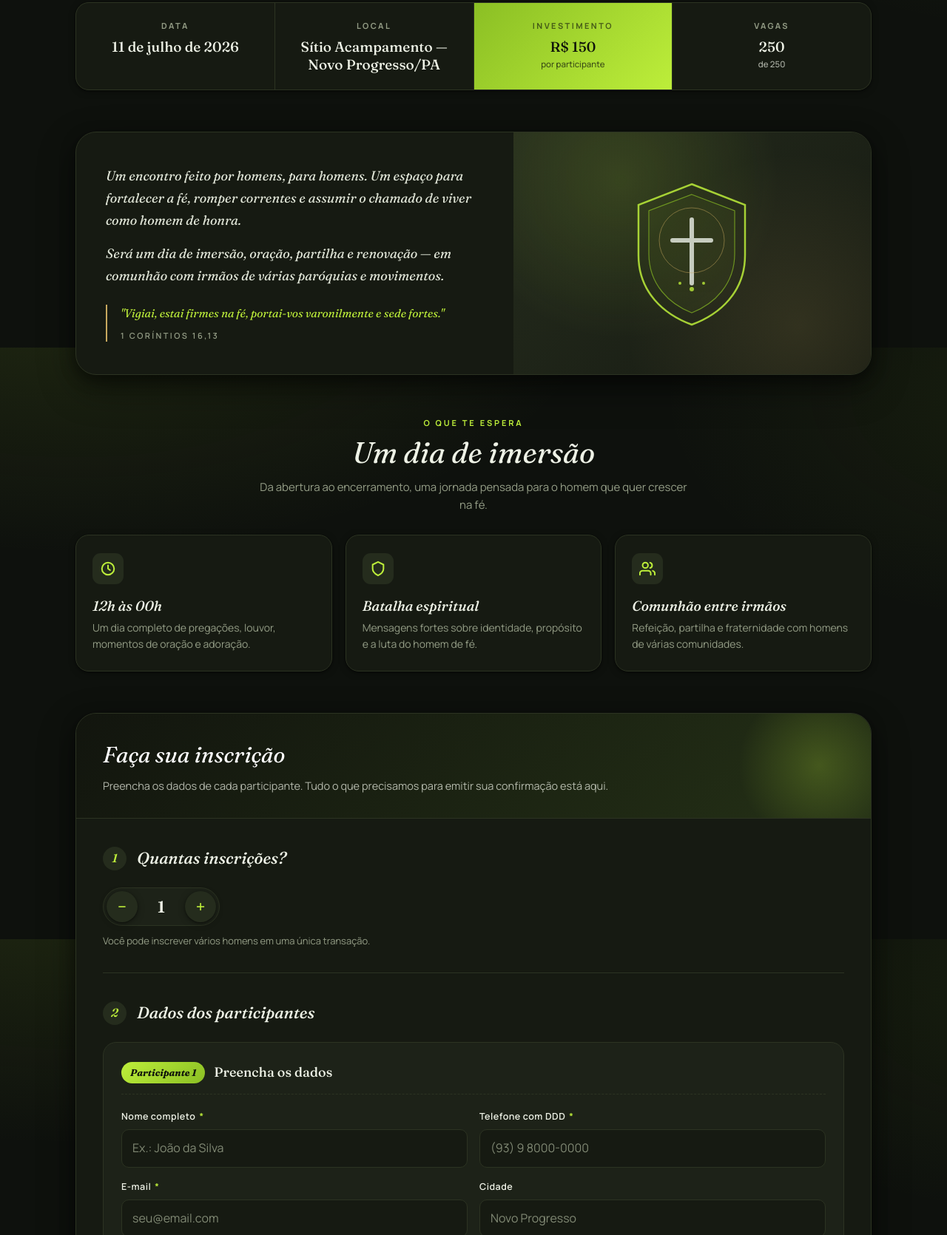
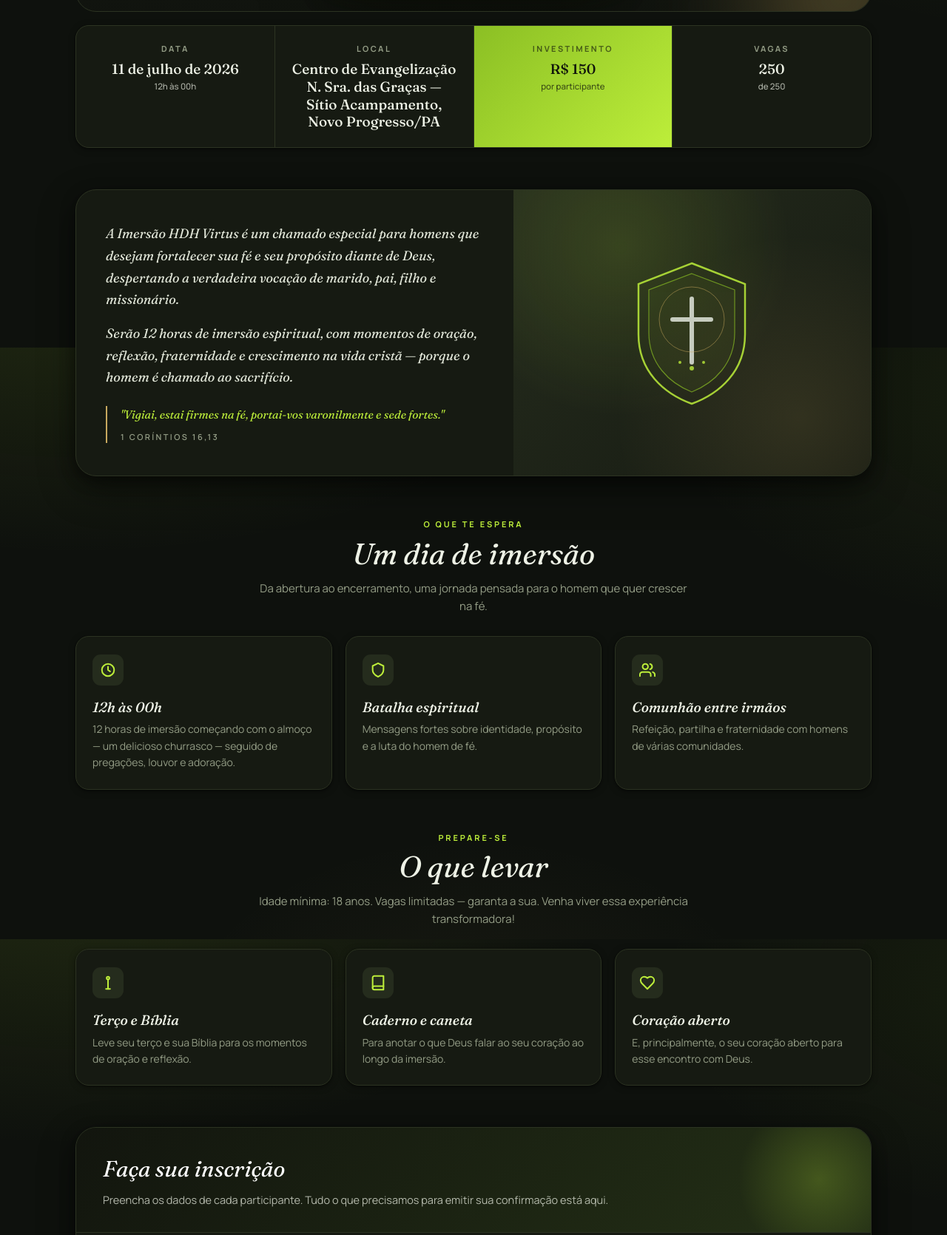
Before and after one commit to acampnsgracasnp-lang/pagamentos-site, a website: page pages/homens.html in a window 1280 px wide. Shown: the part 1130-2800 px from the top of the page at 74% size. Drawn offline with Linux system fonts and the light colour scheme.

Commit message:
Add files via upload

```diff
--- a/pages/homens.html
+++ b/pages/homens.html
@@ -3,9 +3,9 @@
 <head>
 <meta charset="UTF-8">
 <meta name="viewport" content="width=device-width, initial-scale=1.0, maximum-scale=5">
-<meta name="description" content="Imersão HDH. 11 de julho. Inscrições abertas.">
+<meta name="description" content="Imersão HDH Virtus. 11 de julho. 12 horas de imersão espiritual para homens. Inscrições abertas.">
 <meta name="theme-color" content="#0e110d">
-<title>Imersão HDH — Inscrições</title>
+<title>Imersão HDH Virtus — Inscrições</title>
 
 <link rel="preconnect" href="https://fonts.googleapis.com">
 <link rel="preconnect" href="https://fonts.gstatic.com" crossorigin>
@@ -899,7 +899,7 @@
   <div class="topbar-inner">
     <div class="brand">
       <span class="brand-mark">HDH</span>
-      <span>Imersão HDH</span>
+      <span>Imersão HDH Virtus</span>
     </div>
     <span class="trust-pill">
       <svg width="13" height="13" viewBox="0 0 24 24" fill="none" stroke="currentColor" stroke-width="2.4" stroke-linecap="round" stroke-linejoin="round"><path d="M12 22s8-4 8-10V5l-8-3-8 3v7c0 6 8 10 8 10z"/></svg>
@@ -939,8 +939,8 @@
       </div>
 
       <h1>
-        <span>Imersão</span>
-        <span class="strong">HDH</span>
+        <span>Imersão HDH</span>
+        <span class="strong">Virtus</span>
       </h1>
 
       <div class="hero-divider">
@@ -950,7 +950,7 @@
       </div>
 
       <p class="hero-sub" id="event-subtitle">
-        Uma imersão de fé, batalha espiritual e renovação — de homem para homem. Um dia inteiro de encontro com Deus.
+        Um chamado especial para o homem que deseja fortalecer sua fé e seu propósito diante de Deus, e despertar a verdadeira vocação de marido, pai, filho e missionário que Deus o chama a ser.
       </p>
 
       <div class="hero-status">
@@ -972,7 +972,7 @@
       </div>
       <div class="info-cell">
         <div class="info-label">Local</div>
-        <div class="info-value" id="event-location">Sítio Acampamento<small>Novo Progresso · PA</small></div>
+        <div class="info-value" id="event-location">Centro de Evangelização N. Sra. das Graças<small>Sítio Acampamento · Novo Progresso/PA</small></div>
       </div>
       <div class="info-cell highlight">
         <div class="info-label">Investimento</div>
@@ -988,8 +988,8 @@
     <section class="section">
       <div class="card about-card">
         <div class="about-text">
-          <p>Um encontro feito por homens, para homens. Um espaço para fortalecer a fé, romper correntes e assumir o chamado de viver como homem de honra.</p>
-          <p>Será um dia de imersão, oração, partilha e renovação — em comunhão com irmãos de várias paróquias e movimentos.</p>
+          <p>A Imersão HDH Virtus é um chamado especial para homens que desejam fortalecer sua fé e seu propósito diante de Deus, despertando a verdadeira vocação de marido, pai, filho e missionário.</p>
+          <p>Serão 12 horas de imersão espiritual, com momentos de oração, reflexão, fraternidade e crescimento na vida cristã — porque o homem é chamado ao sacrifício.</p>
           <div class="scripture">
             "Vigiai, estai firmes na fé, portai-vos varonilmente e sede fortes."
             <cite>1 Coríntios 16,13</cite>
@@ -1030,7 +1030,7 @@
             <svg width="22" height="22" viewBox="0 0 24 24" fill="none" stroke="currentColor" stroke-width="2.2" stroke-linecap="round" stroke-linejoin="round"><circle cx="12" cy="12" r="9"/><path d="M12 7v5l3 2"/></svg>
           </div>
           <h3>12h às 00h</h3>
-          <p>Um dia completo de pregações, louvor, momentos de oração e adoração.</p>
+          <p>12 horas de imersão começando com o almoço — um delicioso churrasco — seguido de pregações, louvor e adoração.</p>
         </div>
         <div class="detail-item">
           <div class="detail-icon">
@@ -1045,6 +1045,38 @@
           </div>
           <h3>Comunhão entre irmãos</h3>
           <p>Refeição, partilha e fraternidade com homens de várias comunidades.</p>
+        </div>
+      </div>
+    </section>
+
+    <!-- O QUE LEVAR -->
+    <section class="section">
+      <div class="section-header">
+        <div class="section-eyebrow">Prepare-se</div>
+        <h2 class="section-title">O que levar</h2>
+        <p class="section-sub">Idade mínima: 18 anos. Vagas limitadas — garanta a sua. Venha viver essa experiência transformadora!</p>
+      </div>
+      <div class="detail-grid">
+        <div class="detail-item">
+          <div class="detail-icon">
+            <svg width="22" height="22" viewBox="0 0 24 24" fill="none" stroke="currentColor" stroke-width="2.2" stroke-linecap="round" stroke-linejoin="round"><circle cx="12" cy="5" r="2"/><path d="M12 7v8"/><path d="M9 21h6"/><path d="M12 15v6"/></svg>
+          </div>
+          <h3>Terço e Bíblia</h3>
+          <p>Leve seu terço e sua Bíblia para os momentos de oração e reflexão.</p>
+        </div>
+        <div class="detail-item">
+          <div class="detail-icon">
+            <svg width="22" height="22" viewBox="0 0 24 24" fill="none" stroke="currentColor" stroke-width="2.2" stroke-linecap="round" stroke-linejoin="round"><path d="M4 19.5A2.5 2.5 0 0 1 6.5 17H20"/><path d="M6.5 2H20v20H6.5A2.5 2.5 0 0 1 4 19.5v-15A2.5 2.5 0 0 1 6.5 2z"/></svg>
+          </div>
+          <h3>Caderno e caneta</h3>
+          <p>Para anotar o que Deus falar ao seu coração ao longo da imersão.</p>
+        </div>
+        <div class="detail-item">
+          <div class="detail-icon">
+            <svg width="22" height="22" viewBox="0 0 24 24" fill="none" stroke="currentColor" stroke-width="2.2" stroke-linecap="round" stroke-linejoin="round"><path d="M19 14c1.49-1.46 3-3.21 3-5.5A5.5 5.5 0 0 0 16.5 3c-1.76 0-3 .5-4.5 2-1.5-1.5-2.74-2-4.5-2A5.5 5.5 0 0 0 2 8.5c0 2.29 1.51 4.04 3 5.5l7 7Z"/></svg>
+          </div>
+          <h3>Coração aberto</h3>
+          <p>E, principalmente, o seu coração aberto para esse encontro com Deus.</p>
         </div>
       </div>
     </section>
@@ -1133,7 +1165,7 @@
 
 <footer class="site-footer">
   <div class="org">Centro de Evangelização Nossa Sra. das Graças</div>
-  <div>Imersão HDH · Novo Progresso/PA · © 2026</div>
+  <div>Imersão HDH Virtus · 11 de julho · Novo Progresso/PA · © 2026</div>
 </footer>
 
 <!-- ====================================================
@@ -1237,7 +1269,7 @@
   let eventData = {
     id: null,
     slug: DEFAULT_SLUG,
-    nome: "Imersão HDH",
+    nome: "Imersão HDH Virtus",
     valor: 150,                                // valor da inscrição
     precoCamiseta: 0,                          // sem camiseta neste evento
     limiteIngressos: 250,
@@ -1245,7 +1277,8 @@
     exigeCamiseta: false,                      // este evento NÃO tem camiseta
     ativo: true,
     dataEvento: "2026-07-11",
-    local: "Sítio Acampamento — Novo Progresso/PA",
+    horario: "12h às 00h",                     // início com almoço (churrasco)
+    local: "Centro de Evangelização N. Sra. das Graças — Sítio Acampamento, Novo Progresso/PA",
     descricao: "",
     bannerUrl: ""
   };
@@ -1320,13 +1353,15 @@
 
     // Data do evento — admin grava em dataEvento (yyyy-mm-dd ou ISO)
     if (eventData.dataEvento) {
+      const horarioSmall = eventData.horario ? `<small>${eventData.horario}</small>` : "";
       try {
         const raw = String(eventData.dataEvento);
         const d = new Date(raw.includes("T") ? raw : raw + "T12:00:00");
-        $("event-date").innerHTML = isNaN(d.getTime())
+        const dataTxt = isNaN(d.getTime())
           ? raw
           : d.toLocaleDateString("pt-BR", { day: "2-digit", month: "long", year: "numeric" });
-      } catch { $("event-date").innerHTML = eventData.dataEvento; }
+        $("event-date").innerHTML = dataTxt + horarioSmall;
+      } catch { $("event-date").innerHTML = eventData.dataEvento + horarioSmall; }
     }
     if (eventData.local) $("event-location").innerHTML = eventData.local;
 
```
